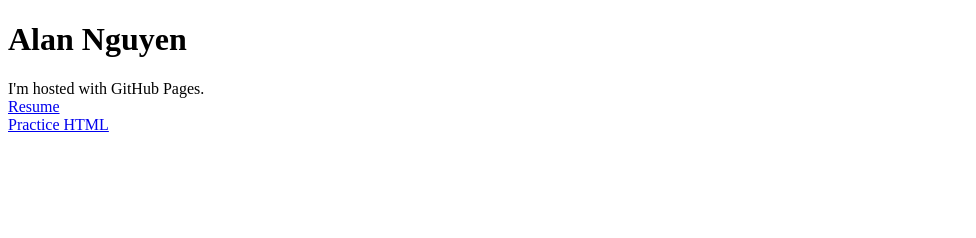
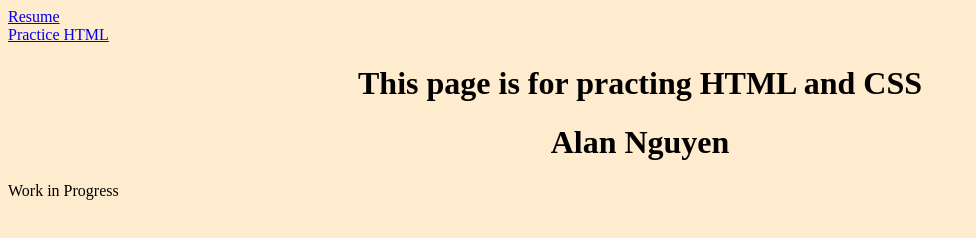
Before and after one commit to NonnieNguyen/NonnieNguyen.github.io, a plain HTML site: page index.html in a window 1280 px wide. Shown: the whole page, without its empty margins (0-976 px from the left). Drawn offline with Linux system fonts and the light colour scheme.

Commit message:
Edits to main page

```diff
--- a/index.html
+++ b/index.html
@@ -1,10 +1,14 @@
 <!DOCTYPE html>
 <html>
-<body>
-<h1>Alan Nguyen</h1>
-<p>I'm hosted with GitHub Pages.<br>
-    <a href="resume.html">Resume</a><br>
-    <a href="practice.html">Practice HTML</a>
+    <head style="text-align:left;">
+        <a href="resume.html">Resume</a><br>
+        <a href="practice.html">Practice HTML</a><br>
+        <h1 style = "text-align: center">This page is for practing HTML and CSS</h1>
+    </head>
+<body style="background-color: blanchedalmond">
+<h1 style = "text-align: center">Alan Nguyen</h1>
+<p>Work in Progress <br>
+
 </p>
 
 </body>
```
Also changed, not shown: practice.html (+1 -1 lines).
